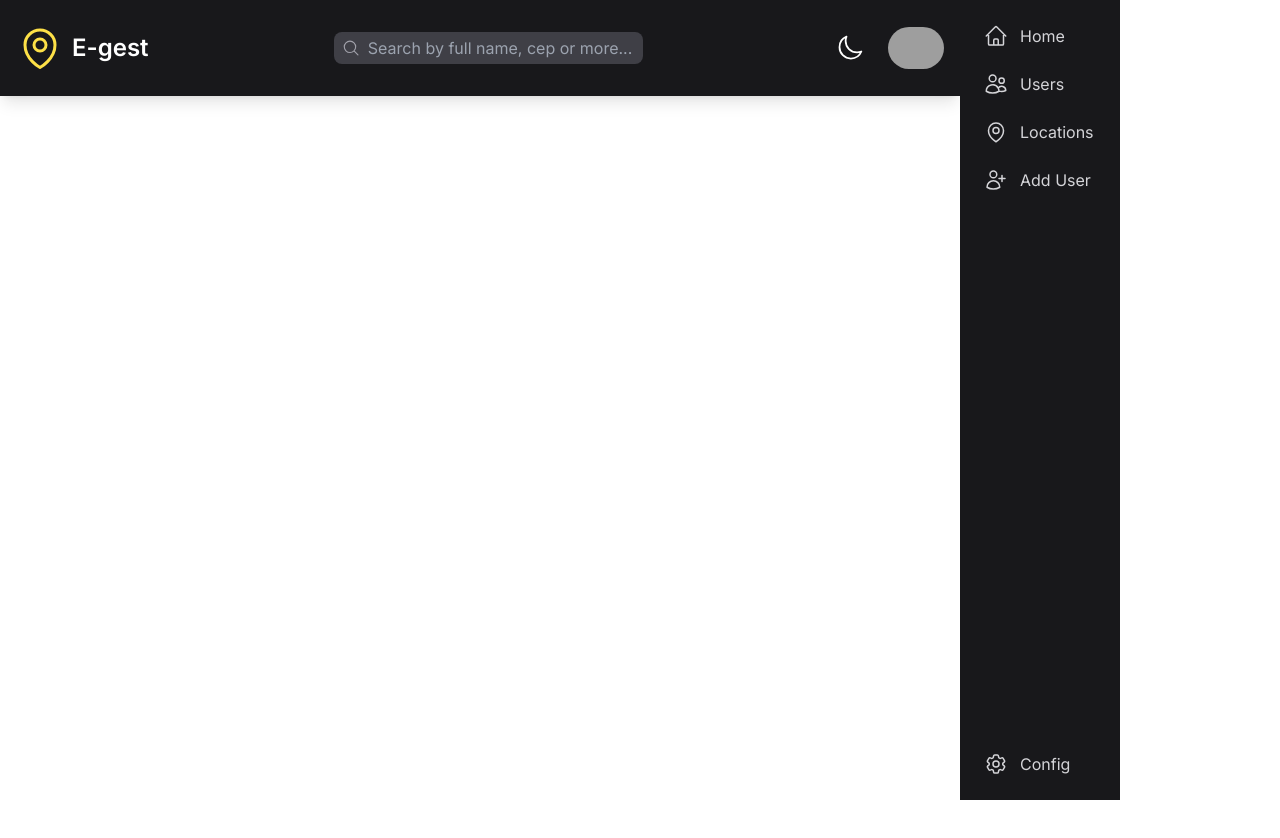
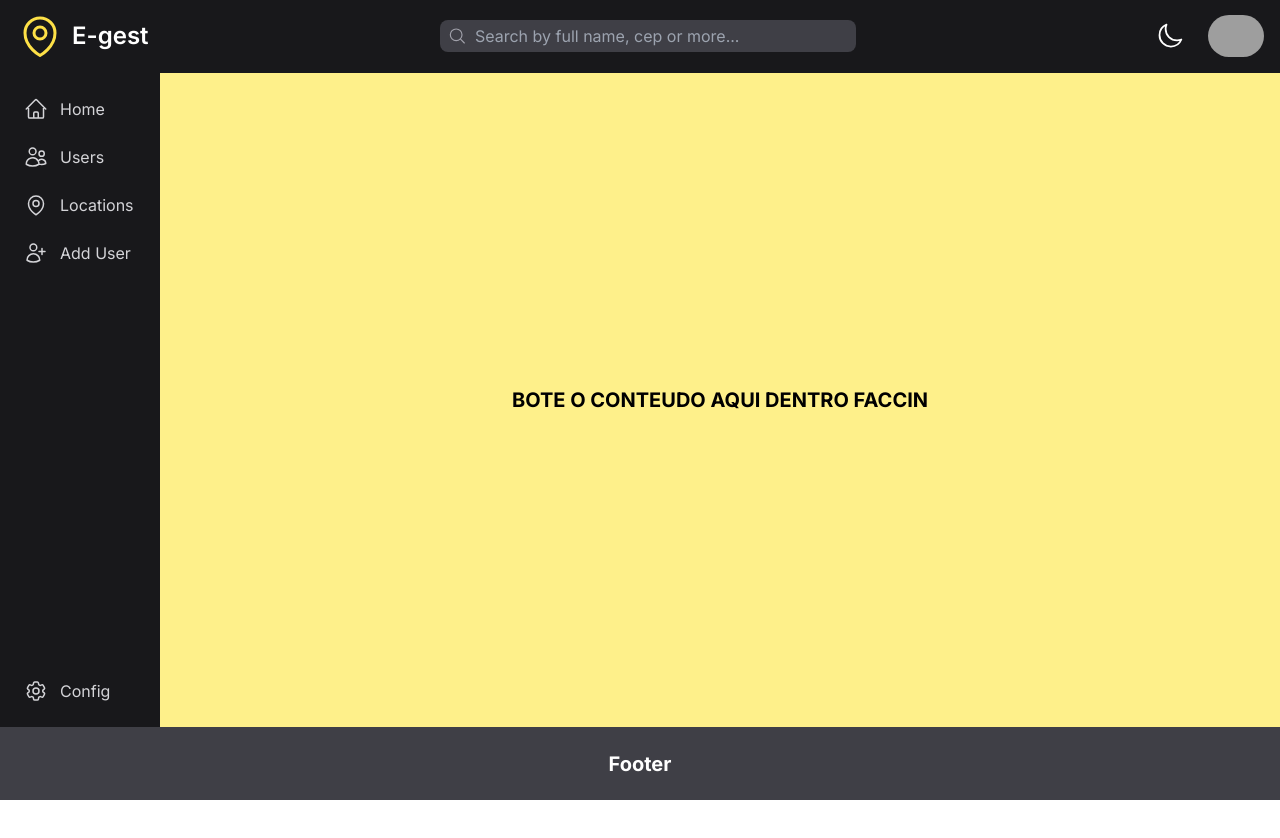
Before and after one commit to williandeitosi/gestao-de-pessoas-e-enderecos, a Next.js app: page / in a window 1280 px wide. Shown: the top 838 px of the page. After the commit the page ends 800 px from the top, so only its background shows below. Built offline with nearby package versions, Linux system fonts and the light colour scheme; grey boxes are pictures that could not be loaded.

Commit message:
feat: `content`, `footer`. fix:erros de css

```diff
--- a/src/app/(panel)/layout.tsx
+++ b/src/app/(panel)/layout.tsx
@@ -1,13 +1,15 @@
-import Navbar from "@/components/Navbar"
-import Sidebar from "@/components/Sidebar"
+import ContentPage from '@/components/Content'
+import Footer from '@/components/Footer'
+import Navbar from '@/components/Navbar'
+import Sidebar from '@/components/Sidebar'
 
-export default function PanelLayout({
-  children,
-}: Readonly<{ children: React.ReactNode }>) {
+export default function PanelLayout() {
   return (
-    <div className="grid grid-cols-16 grid-rows-12 ">
-      <Navbar/>
-      <Sidebar/>
+    <div className=" max-h-screen grid grid-cols-16 grid-rows-11 ">
+      <Navbar />
+      <Sidebar />
+      <ContentPage />
+      <Footer />
     </div>
   )
 }
--- a/src/app/(panel)/page.tsx
+++ b/src/app/(panel)/page.tsx
@@ -1,10 +1,7 @@
-import React from 'react';
+import React from 'react'
 
 const App: React.FC = () => {
-  return (
-      <div>
-      </div>
-  );
-};
+  return <></>
+}
 
-export default App;
+export default App
--- a/src/app/layout.tsx
+++ b/src/app/layout.tsx
@@ -1,6 +1,5 @@
 import type { Metadata } from 'next'
 import { Inter } from 'next/font/google'
-import { ThemeProvider } from 'next-themes'
 import './globals.css'
 
 const inter = Inter({ subsets: ['latin'] })
@@ -16,8 +15,6 @@ export default function RootLayout({
   children: React.ReactNode
 }>) {
   return (
-
-
     <html lang="pt-br">
       <body className={`${inter.className} min-h-screen `}>{children}</body>
     </html>
--- /dev/null
+++ b/src/components/Content.tsx
@@ -0,0 +1,7 @@
+export default function ContentPage() {
+  return (
+    <div className="bg-yellow-200 row-start-2 row-end-11 col-start-3 col-span-full flex justify-center items-center font-bold text-xl">
+      <p>BOTE O CONTEUDO AQUI DENTRO FACCIN</p>
+    </div>
+  )
+}
--- /dev/null
+++ b/src/components/Footer.tsx
@@ -0,0 +1,7 @@
+export default function Footer() {
+  return (
+    <div className="row-start-11 row-end-12 col-span-full bg-zinc-700 flex justify-center items-center font-bold text-xl text-white">
+      <p>Footer</p>
+    </div>
+  )
+}
--- a/src/components/Navbar.tsx
+++ b/src/components/Navbar.tsx
@@ -1,9 +1,14 @@
 'use client'
 
-import { useState, ChangeEvent } from 'react'
-import { MoonIcon, SunIcon, MagnifyingGlassIcon, MapPinIcon } from '@heroicons/react/24/outline'
+import {
+  MagnifyingGlassIcon,
+  MapPinIcon,
+  MoonIcon,
+  SunIcon,
+} from '@heroicons/react/24/outline'
 import { useTheme } from 'next-themes'
 import Image from 'next/image'
+import { ChangeEvent, useState } from 'react'
 import Avatar from '../assets/images/avatar.png'
 
 export default function Navbar() {
@@ -15,37 +20,37 @@ export default function Navbar() {
   }
 
   return (
-        <nav className='bg-zinc-900 text-white p-4 shadow-lg col-span-12 row-span-1'>
-            <div className='flex items-center justify-between'>
-                <div className='flex items-center justify-center h-16  bg-zinc-900 cursor-pointer'>
-                    <MapPinIcon className='h-12 w-12 text-yellow-300' />
-                    <span className='ml-2 text-2xl font-semibold'>E-gest</span>
+    <nav className="flex justify-center items-center bg-zinc-900 text-white p-4 shadow-lg col-span-full row-span-1">
+      <div className="flex items-center justify-between w-full">
+        <div className="flex items-center justify-center h-16  bg-zinc-900 cursor-pointer">
+          <MapPinIcon className="h-12 w-12 text-yellow-300" />
+          <span className="ml-2 text-2xl font-semibold">E-gest</span>
         </div>
-                <div className='flex items-center rounded-lg bg-zinc-700 px-2 py-1 w-1/3'>
-                    <MagnifyingGlassIcon className='h-5 w-5 text-zinc-400' />
+        <div className="flex items-center rounded-lg bg-zinc-700 px-2 py-1 w-1/3">
+          <MagnifyingGlassIcon className="h-5 w-5 text-zinc-400" />
           <input
             type="text"
-                        placeholder='Search by full name, cep or more...'
-                        className='bg-transparent ml-2 outline-none w-full'
+            placeholder="Search by full name, cep or more..."
+            className="bg-transparent ml-2 outline-none w-full"
             value={search}
             onChange={handleSearchChange}
           />
         </div>
-                <div className='flex items-center space-x-4'>
+        <div className="flex items-center space-x-4">
           <button
             onClick={() => setTheme(theme === 'dark' ? 'light' : 'dark')}
-                        className='p-2 rounded-full hover:bg-zinc-700'
+            className="p-2 rounded-full hover:bg-zinc-700"
           >
             {theme === 'dark' ? (
-                            <SunIcon className='h-7 w-7' />
+              <SunIcon className="h-7 w-7" />
             ) : (
-                            <MoonIcon className='h-7 w-7' />
+              <MoonIcon className="h-7 w-7" />
             )}
           </button>
           <Image
             src={Avatar}
-                        alt='Avatar'
-                        className='rounded-full hover:bg-zinc-700 cursor-pointer'
+            alt="Avatar"
+            className="rounded-full hover:bg-zinc-700 cursor-pointer"
             width={56}
             height={56}
           />
--- a/src/components/Sidebar.tsx
+++ b/src/components/Sidebar.tsx
@@ -1,37 +1,51 @@
+import {
+  Cog6ToothIcon,
+  HomeIcon,
+  MapPinIcon,
+  UserPlusIcon,
+  UsersIcon,
+} from '@heroicons/react/24/outline'
 import Link from 'next/link'
-import { HomeIcon, UsersIcon, MapPinIcon, UserPlusIcon, Cog6ToothIcon } from '@heroicons/react/24/outline'
 
 const sidebarItemsTop = [
   { name: 'Home', href: '/', icon: HomeIcon },
   { name: 'Users', href: '/users', icon: UsersIcon },
   { name: 'Locations', href: '/Locations', icon: MapPinIcon },
-    { name: 'Add User', href: '/add-user', icon: UserPlusIcon }
+  { name: 'Add User', href: '/add-user', icon: UserPlusIcon },
 ]
 
 const sidebarItemBottom = {
-    name: 'Config', href: '/config', icon: Cog6ToothIcon
+  name: 'Config',
+  href: '/config',
+  icon: Cog6ToothIcon,
 }
 
 export default function Sidebar() {
   return (
-        <div className='flex h-screen  flex-col bg-zinc-900 text-white row-span-10 col-span-2'>
-            <nav className='flex-1 overflow-y-auto'>
-                <ul className='px-2 py-4'>
+    <div className="flex flex-col bg-zinc-900 text-white row-start-2 row-end-11 col-span-2">
+      <nav className="flex-1 overflow-y-auto">
+        <ul className="px-2 py-4">
           {sidebarItemsTop.map((item) => (
-                        <li key={item.name} className='mb-2'>
-                            <Link href={item.href} className='flex items-center px-4 py-2 text-zinc-300 hover:bg-zinc-700 rounded-lg'>
-                                <item.icon className='h-6 w-6 mr-3' />
+            <li key={item.name} className="mb-2">
+              <Link
+                href={item.href}
+                className="flex items-center px-4 py-2 text-zinc-300 hover:bg-zinc-700 rounded-lg"
+              >
+                <item.icon className="h-6 w-6 mr-3" />
                 {item.name}
               </Link>
             </li>
           ))}
         </ul>
       </nav>
-            <div className='px-2 py-4'>
+      <div className="px-2 py-4">
         <ul>
           <li>
-                        <Link href={sidebarItemBottom.href} className='flex items-center px-4 py-2 text-zinc-300 hover:bg-zinc-700 rounded-lg'>
-                            <sidebarItemBottom.icon className='h-6 w-6 mr-3' />
+            <Link
+              href={sidebarItemBottom.href}
+              className="flex items-center px-4 py-2 text-zinc-300 hover:bg-zinc-700 rounded-lg"
+            >
+              <sidebarItemBottom.icon className="h-6 w-6 mr-3" />
               {sidebarItemBottom.name}
             </Link>
           </li>
```
Also changed, not shown: tailwind.config.ts (+9 -9 lines). Lines whose indentation alone changed are shown as unchanged.
